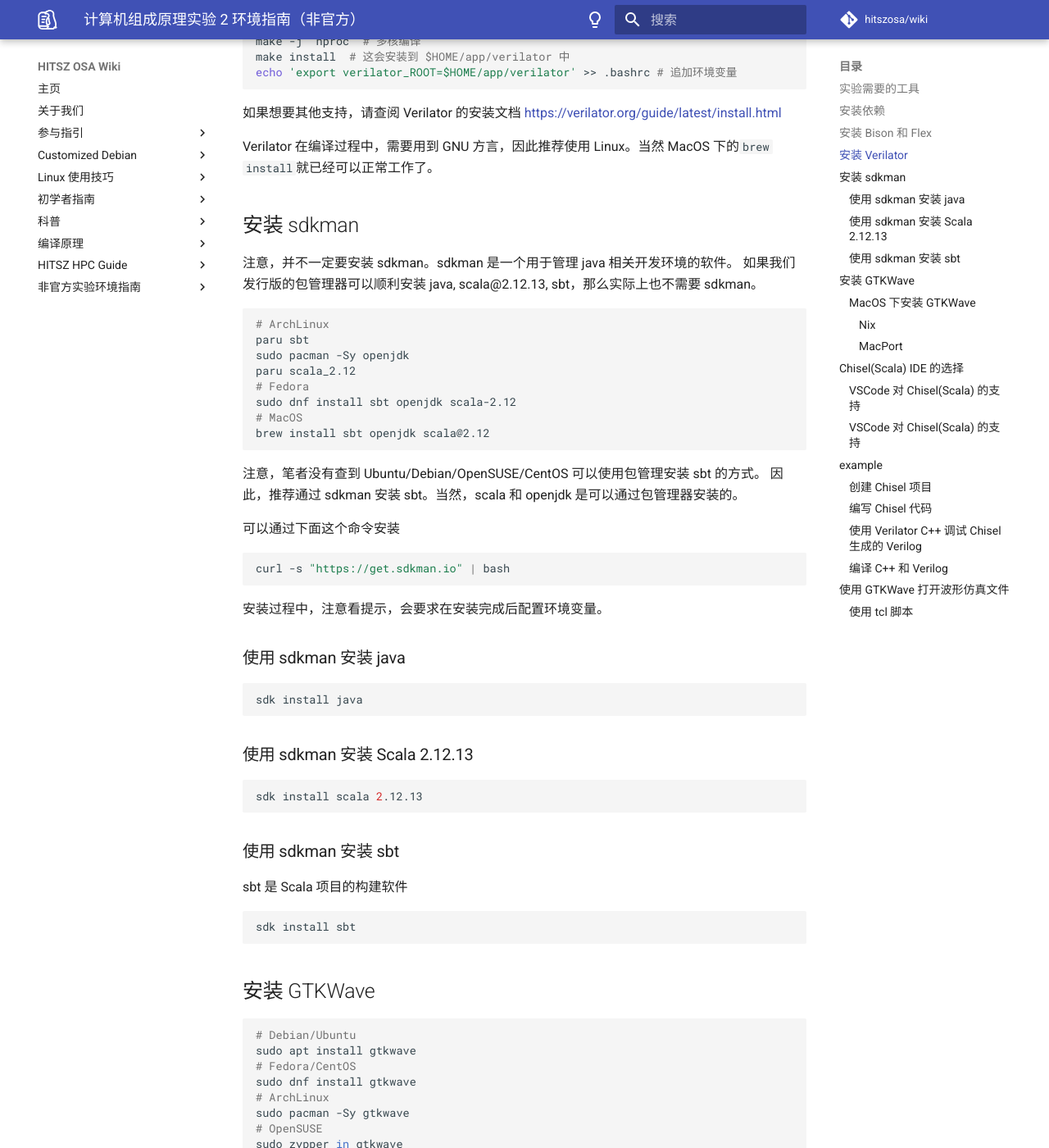
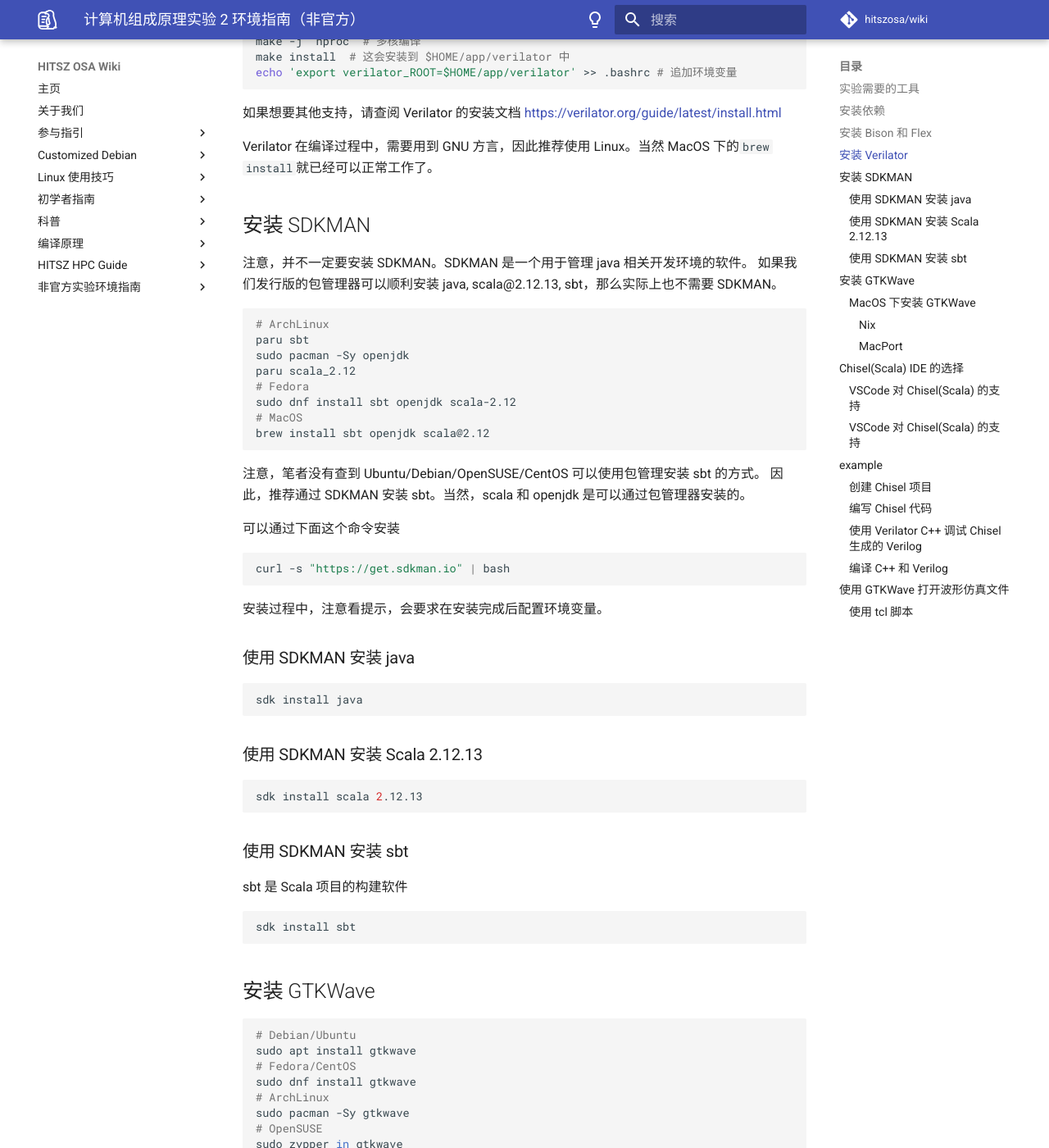
Before and after one commit to hitszosa/wiki, an MkDocs documentation site: the page built from docs/unofficial-lab-env/comp-organ-lab2.md, in a window 1280 px wide and 1400 px high, scrolled down 2113 px. Shown: the whole window at 82% size. Built offline with MkDocs 1.6.1 and Material for MkDocs 9.7.7, drawn with Linux system fonts in a browser that asks for light colours; comment, search, counter and statistics services are not loaded.

````diff
--- a/docs/unofficial-lab-env/comp-organ-lab2.md
+++ b/docs/unofficial-lab-env/comp-organ-lab2.md
@@ -23,7 +23,7 @@
 - make
 - sbt
 - Scala
-- sdkman
+- SDKMAN
 - Verilator
 
 通过以下命令可以安装
@@ -93,10 +93,10 @@ echo 'export verilator_ROOT=$HOME/app/verilator' >> .bashrc # 追加环境变量
 
 Verilator 在编译过程中，需要用到 GNU 方言，因此推荐使用 Linux。当然 MacOS 下的`brew install`就已经可以正常工作了。
 
-## 安装 sdkman
+## 安装 SDKMAN
 
-注意，并不一定要安装 sdkman。sdkman 是一个用于管理 java 相关开发环境的软件。
-如果我们发行版的包管理器可以顺利安装 java, scala@2.12.13, sbt，那么实际上也不需要 sdkman。
+注意，并不一定要安装 SDKMAN。SDKMAN 是一个用于管理 java 相关开发环境的软件。
+如果我们发行版的包管理器可以顺利安装 java, scala@2.12.13, sbt，那么实际上也不需要 SDKMAN。
 
 ```sh
 # ArchLinux
@@ -110,7 +110,7 @@ brew install sbt openjdk scala@2.12
 ```
 
 注意，笔者没有查到 Ubuntu/Debian/OpenSUSE/CentOS 可以使用包管理安装 sbt 的方式。
-因此，推荐通过 sdkman 安装 sbt。当然，scala 和 openjdk 是可以通过包管理器安装的。
+因此，推荐通过 SDKMAN 安装 sbt。当然，scala 和 openjdk 是可以通过包管理器安装的。
 
 可以通过下面这个命令安装
 
@@ -120,19 +120,19 @@ curl -s "https://get.sdkman.io" | bash
 
 安装过程中，注意看提示，会要求在安装完成后配置环境变量。
 
-### 使用 sdkman 安装 java
+### 使用 SDKMAN 安装 java
 
 ```sh
 sdk install java
 ```
 
-### 使用 sdkman 安装 Scala 2.12.13
+### 使用 SDKMAN 安装 Scala 2.12.13
 
 ```sh
 sdk install scala 2.12.13
 ```
 
-### 使用 sdkman 安装 sbt
+### 使用 SDKMAN 安装 sbt
 
 sbt 是 Scala 项目的构建软件
 
````
